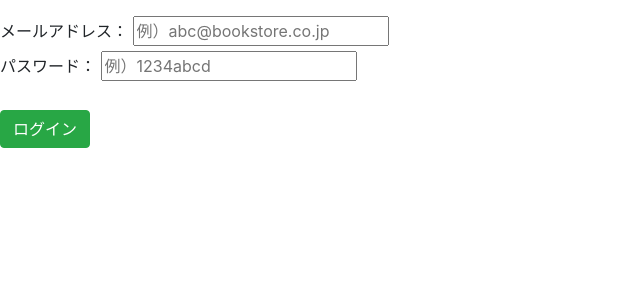
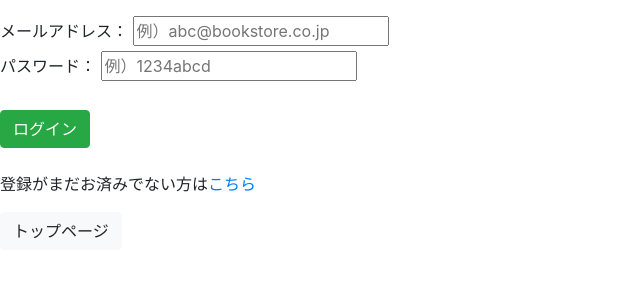
Before and after one commit to Okawa0418/Bookstore, a PHP site: page /login_form.php in a window 1280 px wide. Shown: the part 120-420 px from the top of the page, without its empty margins (0-640 px from the left). Run offline with PHP 8.4, Linux system fonts and the light colour scheme.

Commit message:
新規登録・ログインフォームからのトップページ遷移実装

```diff
--- a/login_form.php
+++ b/login_form.php
@@ -63,13 +63,15 @@ session_start();
     </div>
     <br>
     <div class="row">
-            <div class="col-md">
+        <div class="col-md">
           <input type="submit" class="btn btn-success" value="ログイン">
-            </div>
         </div>
     </div>
 </form>
-
+<br>
+<p>登録がまだお済みでない方は<a href="signup.php">こちら</a></p>
+<form action="index.php">
+    <input type="submit" class="btn btn-light" value="トップページ">
+</form>
 </body>
-
 </html>
--- a/quit.php
+++ b/quit.php
@@ -9,6 +9,7 @@ if (!isset($_SESSION['user_id'])) {
 
 if ($_SERVER['REQUEST_METHOD'] === 'POST') {
   if (isset($_SESSION['user_id']) && isset($_POST['is_delete']) && $_POST['is_delete'] === '1') {
+
     $data1=new Database1();
     $dbh = $data1->dbConnect();
 
--- a/signup.php
+++ b/signup.php
@@ -109,12 +109,14 @@
 <br>
     <div class="row">
         <div class="col-md">
-          <input type="submit" class="btn btn-dark" value="登録完了">
+          <input type="submit" class="btn btn-success" value="登録完了">
         </div>
     </div>
 <br>
 </form>
 <p>既に登録済みの方は<a href="login_form.php">こちら</a></p>
-
+<form action="index.php">
+    <input type="submit" class="btn btn-light" value="トップページ">
+</form>
   </body>
 </html>
```
Also changed, not shown: images/20220218011846sky.jpg (added), images/20220218012102book.jpg (added).
